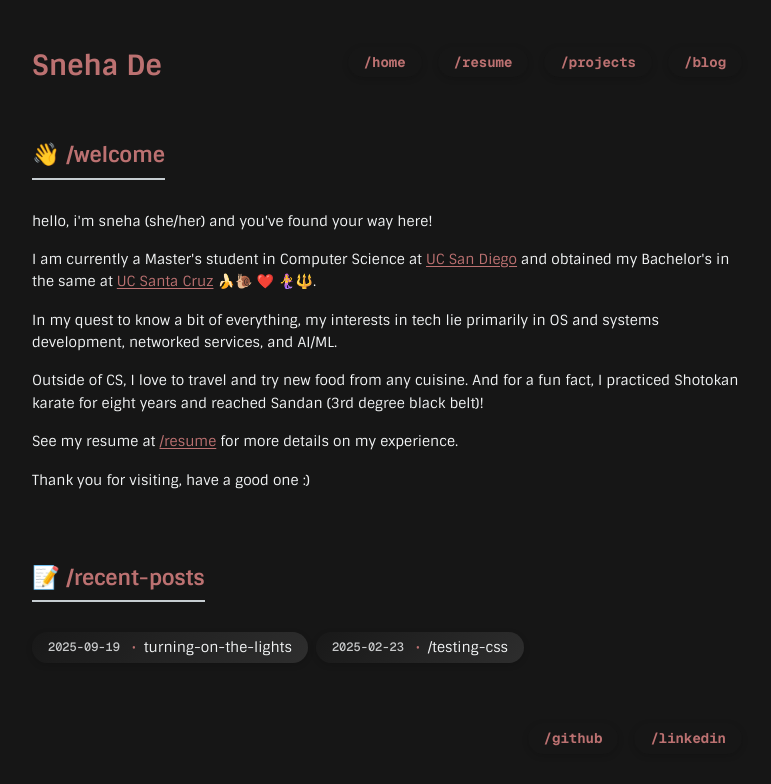
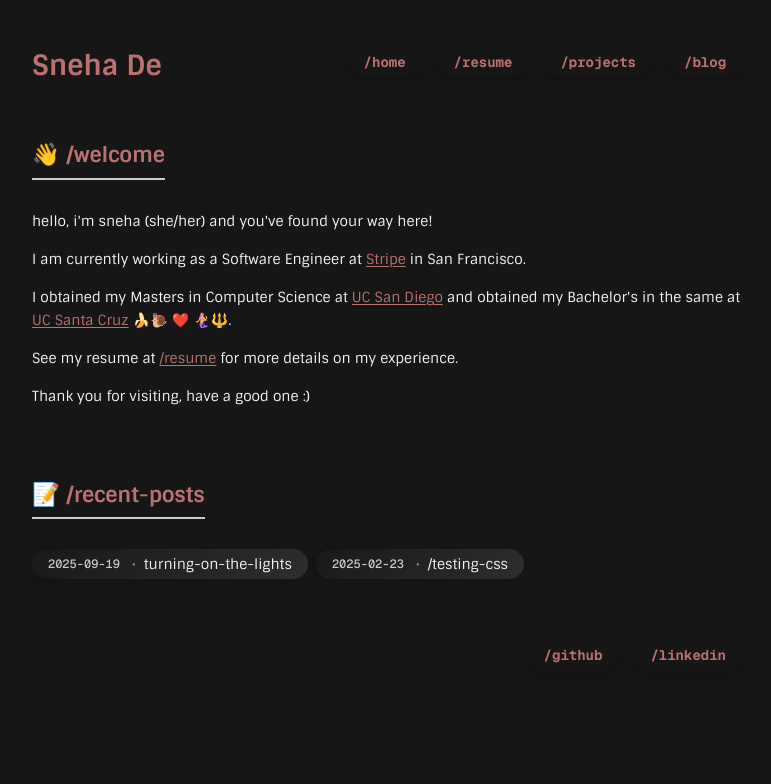
Before and after one commit to sneha-afk/sneha-afk.github.io, a React (Vite) app: page / in a window 1280 px wide. Shown: the top 784 px of the page, without its empty margins (253-1024 px from the left). Built offline with nearby package versions, Linux system fonts and the light colour scheme.

Commit message:
update: yay :)

```diff
--- a/src/pages/HomePage.tsx
+++ b/src/pages/HomePage.tsx
@@ -8,7 +8,19 @@ const HomePage = () => {
         <p>hello, i'm sneha (she/her) and you've found your way here!</p>
 
         <p>
-          I am currently a Master's student in Computer Science at{" "}
+          I am currently working as a Software Engineer at{" "}
+          <a
+            href="https://stripe.com/"
+            target="_blank"
+            rel="noopener noreferrer"
+          >
+            Stripe
+          </a>{" "}
+          in San Francisco.
+        </p>
+
+        <p>
+          I obtained my Masters in Computer Science at{" "}
           <a
             href="https://cse.ucsd.edu/"
             target="_blank"
@@ -25,18 +37,6 @@ const HomePage = () => {
             UC Santa Cruz
           </a>{" "}
           🍌🐌 ❤️ 🧜‍♀️🔱.
-        </p>
-
-        <p>
-          In my quest to know a bit of everything, my interests in tech lie
-          primarily in OS and systems development, networked services, and
-          AI/ML.
-        </p>
-
-        <p>
-          Outside of CS, I love to travel and try new food from any cuisine. And
-          for a fun fact, I practiced Shotokan karate for eight years and
-          reached Sandan (3rd degree black belt)!
         </p>
 
         <p>
--- a/src/pages/ResumePage.tsx
+++ b/src/pages/ResumePage.tsx
@@ -95,6 +95,13 @@ const EDUCATION: EducationItem[] = [
 ];
 
 const EXPERIENCE: ExperienceItem[] = [
+  {
+    id: "stripe-fulltime",
+    title: "Software Engineer",
+    company: "Stripe",
+    date: "Jan. 2026 - Present",
+    location: "South San Francisco, CA",
+  },
   {
     id: "stripe-intern",
     title: "Software Engineering Intern",
```
